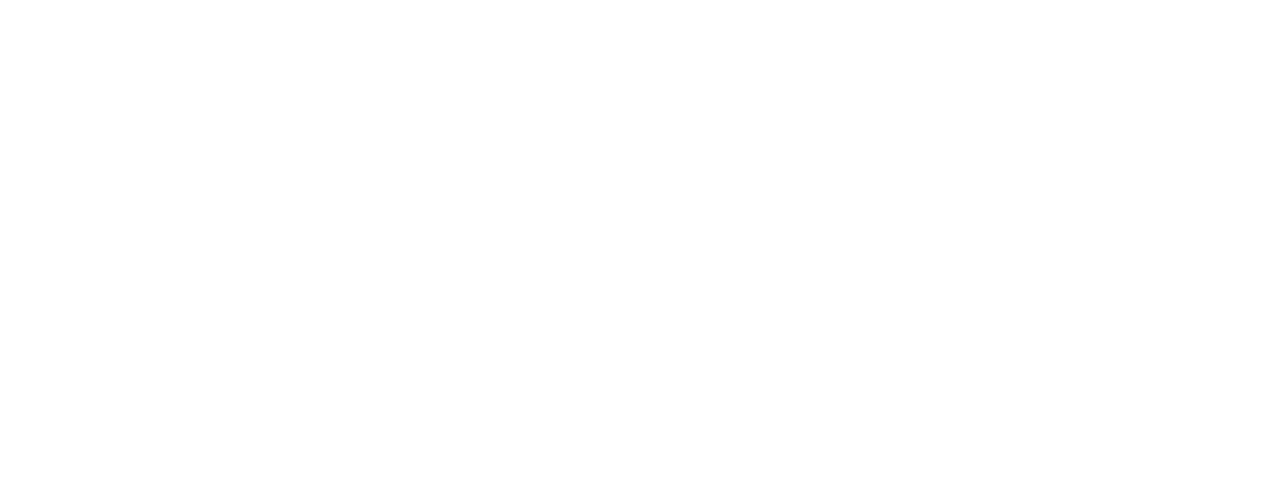
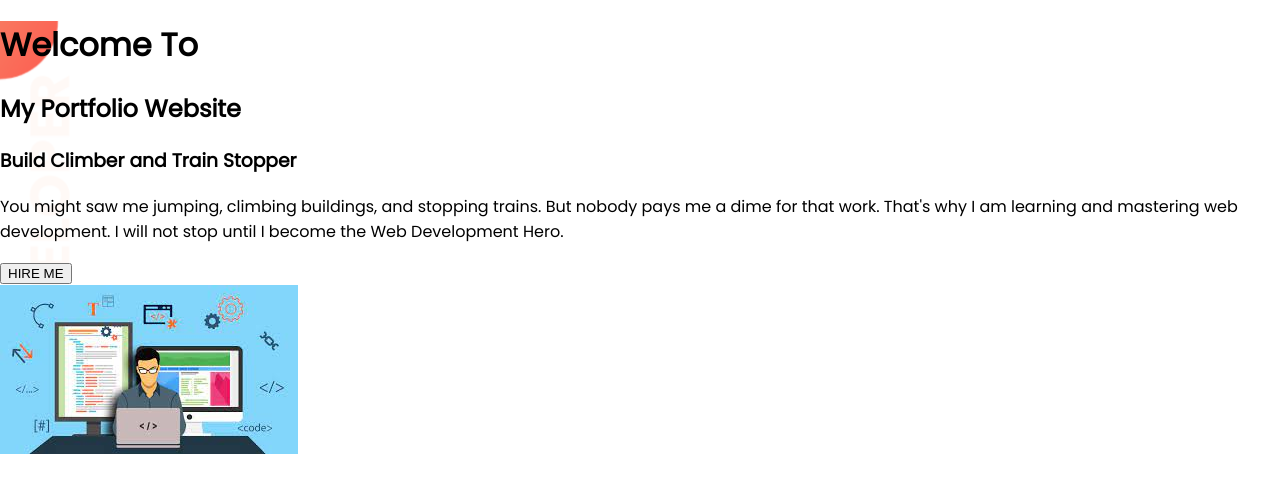
Before and after one commit to rehadhasan/Website, a plain HTML site: page index.html in a window 1280 px wide. Drawn offline with Linux system fonts and the light colour scheme.

Commit message:
added info

```diff
--- a/index.html
+++ b/index.html
@@ -5,11 +5,55 @@
     <meta charset="UTF-8">
     <meta http-equiv="X-UA-Compatible" content="IE=edge">
     <meta name="viewport" content="width=device-width, initial-scale=1.0">
+
+    <link rel="preconnect" href="https://fonts.googleapis.com">
+    <link rel="preconnect" href="https://fonts.gstatic.com" crossorigin>
+    <link href="https://fonts.googleapis.com/css2?family=Poppins&display=swap" rel="stylesheet">
+
     <title>New Website</title>
+
+    <link rel="stylesheet" href="style.css">
+
 </head>
 
 <body>
 
+    <div id="website">
+
+        <div class="container">
+
+            <div class="mywebsite">
+
+                <div class="Portfolio">
+
+                    <h1>Welcome To</h1>
+
+                    <h2> <span class="color">My Portfolio</span> Website</h2>
+
+                    <h3>Build Climber and Train Stopper</h3>
+
+                    <p>You might saw me jumping, climbing buildings, and stopping trains. But nobody pays me a dime for
+                        that work. That's why I am learning and mastering web development. I will not stop until I
+                        become the Web Development Hero.</p>
+
+                    <button>HIRE ME</button>
+
+                </div>
+
+
+                <div>
+
+                    <img src="image/download.jpg" alt="">
+
+                </div>
+
+            </div>
+
+        </div>
+
+    </div>
+
+
 </body>
 
 </html>
--- a/style.css
+++ b/style.css
@@ -0,0 +1,18 @@
+body{
+    margin:0px;
+    font-family: 'Poppins', sans-serif;
+}
+#website{
+    background-color: #FFFFFF;
+    background-image: url(image/top-banner.png);
+    background-repeat:no-repeat ;
+    margin: 0px;
+}
+.container{
+    width: 1300px;
+    margin: auto;
+
+}
+.mywebsite{
+    margin: 0px;
+}
```
